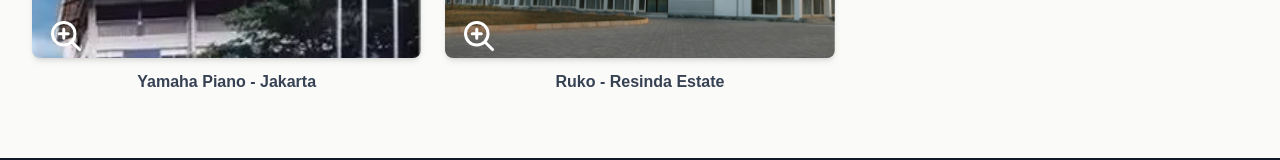
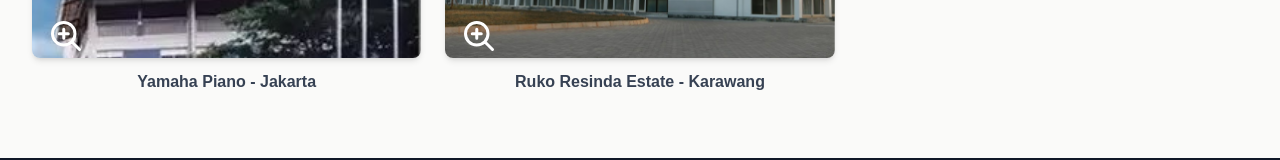
Before and after one commit to richie873/Company-Profile, a Next.js app: page /proyek in a window 1280 px wide. Shown: the part 2596-2756 px from the top of the page. Built offline with nearby package versions, Linux system fonts and the light colour scheme.

Commit message:
Perbaikan agar logo kana jaya muncul dipencarian google

```diff
--- a/src/app/layout.tsx
+++ b/src/app/layout.tsx
@@ -54,8 +54,8 @@ export default function RootLayout({
   return (
     <html lang="id" className="scroll-smooth">
       <head>
-        <link rel="icon" href="/favicon.ico" />
-        <link rel="apple-touch-icon" href="/apple-touch-icon.png" />
+        <link rel="icon" href="/logo-kanajaya.png" />
+        <link rel="apple-touch-icon" href="/logo-kanajaya.png" />
         <link rel="manifest" href="/manifest.json" />
 
         {/* Schema Organization */}
@@ -67,7 +67,7 @@ export default function RootLayout({
               "@type": "Organization",
               name: "PT Kana Jaya",
               url: "https://kanajaya.co.id",
-              logo: "https://kanajaya.co.id/apple-touch-icon.png",
+              logo: "https://kanajaya.co.id/logo-kanajaya.png",
               sameAs: ["https://kanajaya.co.id"],
             }),
           }}
@@ -81,10 +81,10 @@ export default function RootLayout({
               "@context": "https://schema.org",
               "@type": "LocalBusiness",
               name: "PT Kana Jaya",
-              image: "https://kanajaya.co.id/og-image.png",
+              image: "https://kanajaya.co.id/logo-kanajaya.png",
               "@id": "https://kanajaya.co.id",
               url: "https://kanajaya.co.id",
-              telephone: "+62-xxx-xxxxxxx", // opsional: ganti dengan nomor real
+              telephone: "+6285877812999", // opsional: ganti dengan nomor real
               address: {
                 "@type": "PostalAddress",
                 addressLocality: "Karawang",
--- a/src/components/proyek/proyek.tsx
+++ b/src/components/proyek/proyek.tsx
@@ -141,8 +141,8 @@ const posts = [
   },
   {
     id: 23,
-    title: "Ruko - Resinda Estate",
-    description: "Ruko - Resinda Estate",
+    title: "Ruko Resinda Estate - Karawang",
+    description: "Ruko Resinda Estate - Karawang",
     imageUrl: "/images/porto/proyek/Ruko - Resinda Estate.jpg",
   },
 ];
```
Also changed, not shown: public/logo-kanajaya.png (added), public/manifest.json.
